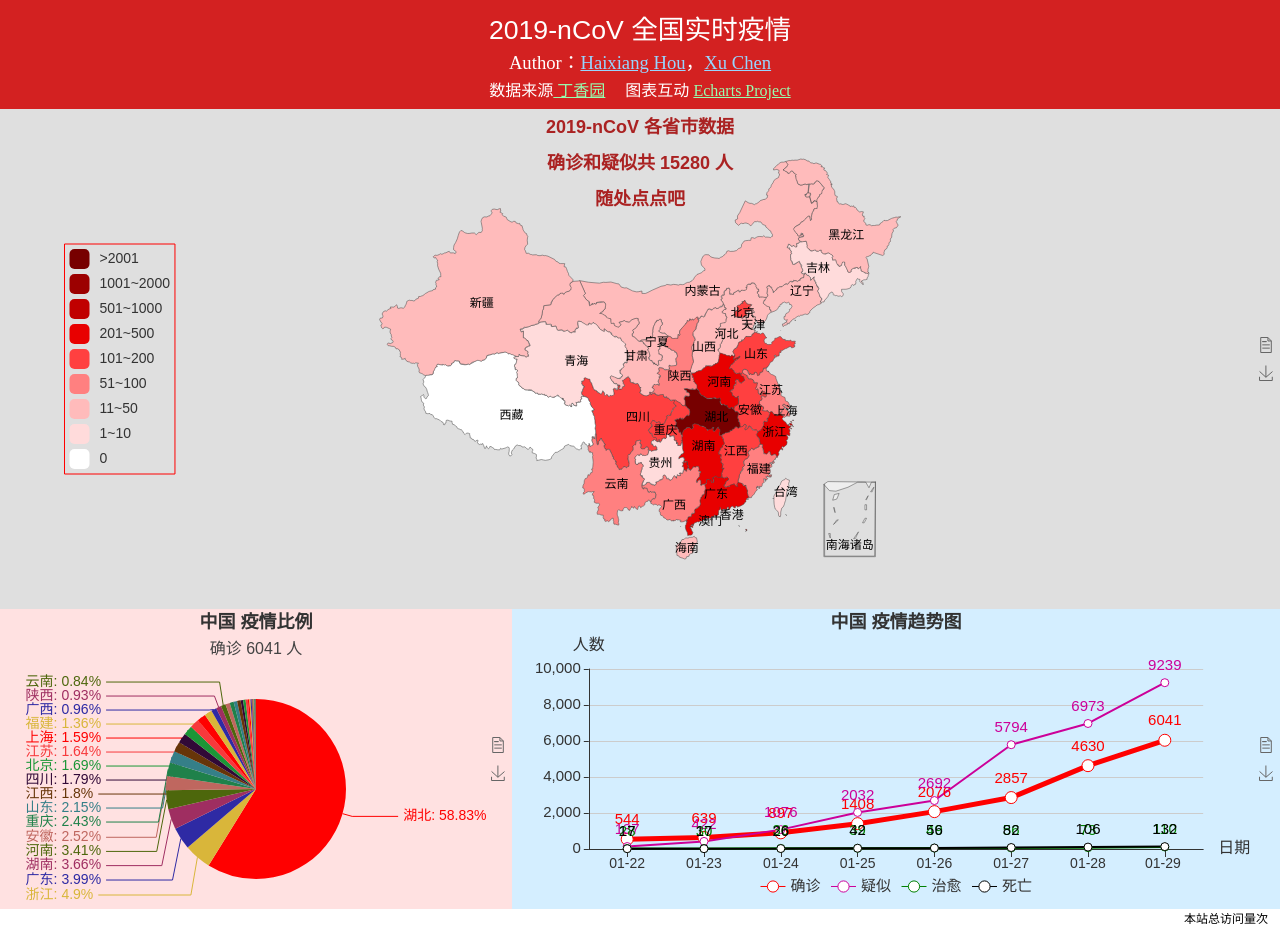
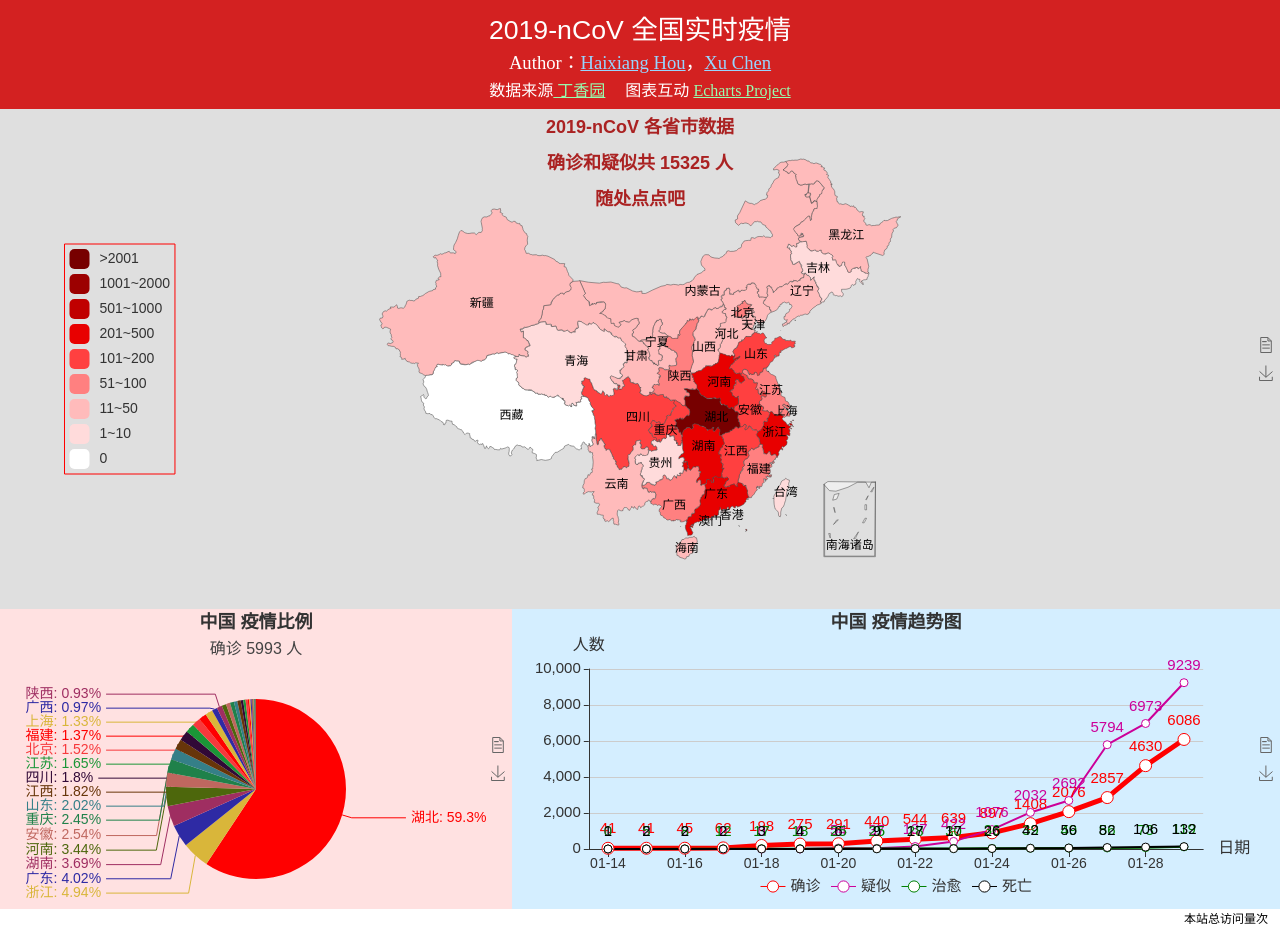
Before and after one commit to hexid26/2019nCoV, a plain HTML site: page www-echarts/index.html in a window 1280 px wide. Drawn offline with Linux system fonts and the light colour scheme; some packages are replaced by stand-ins of ours; a script that the page names is missing.

Commit message:
只使用 history-areas.json 作为网页数据来源

```diff
--- a/www-echarts/index.html
+++ b/www-echarts/index.html
@@ -103,41 +103,21 @@
         url: "history-areas.json",
         beforeSend: function() {},
         success: function(data) {
-          global_date_list = data[0].reverse();
+          global_china_dataset[0] = ["状态"].concat(data[0]["date"]);
+          global_china_dataset[1] = ["确诊"].concat(data[0]["confirmedCount"]);
+          global_china_dataset[2] = ["疑似"].concat(data[0]["suspectedCount"]);
+          global_china_dataset[3] = ["治愈"].concat(data[0]["curedCount"]);
+          global_china_dataset[4] = ["死亡"].concat(data[0]["deadCount"]);
+          for (let index = 1; index < global_china_dataset[0].length; index++) {
+            global_china_dataset[0][index] = global_china_dataset[0][index].slice(5);
+          }
+          global_date_list = data[1].reverse();
           global_date_list_end = global_date_list.length - 1;
-          global_json = data.slice(1);
+          global_json = data.slice(2);
           for (let index = 0; index < global_date_list.length; index++) {
             global_date_list[index] = global_date_list[index].slice(5);
           }
           load_done = true;
-        }
-      });
-      read_nation_json = $.ajax({
-        async: true,
-        global: true,
-        url: "history.csv",
-        success: function(read_data) {
-          data_csv_lines = read_data.split("\n");
-          for (let line_id = 0; line_id < 5; line_id++) {
-            global_china_dataset[line_id] = new Array();
-            data_csv_lines[line_id]
-              .split(",")
-              .forEach(function(data, index, arr) {
-                if (line_id == 0) {
-                  if (index == 1) {
-                    global_china_dataset[line_id].push(data);
-                  } else if (index > 1) {
-                    global_china_dataset[line_id].push(data.slice(5));
-                  }
-                } else {
-                  if (index == 1) {
-                    global_china_dataset[line_id].push(data);
-                  } else if (index > 1) {
-                    global_china_dataset[line_id].push(+data);
-                  }
-                }
-              });
-          }
         }
       });
       function sleep(ms) {
@@ -153,7 +133,7 @@
         //read_china_json请求完毕时执行
         $.when(read_china_json).done(function() {
           echarts.registerMap("china", geoJson);
-          $.when(read_china_json).done(async function() {
+          $.when(read_global_json).done(async function() {
             while (load_done == false) {
               await sleep(30);
             }
@@ -508,7 +488,7 @@
         if (province_name == city_name) {
           // 全国疫情人口数据
           if (province_name == "中国") {
-            $.when(read_nation_json).done(function() {
+            $.when(read_global_json).done(function() {
               option_populationChart["dataset"][
                 "source"
               ] = global_china_dataset;
```
Also changed, not shown: www-echarts/history-areas.json.
